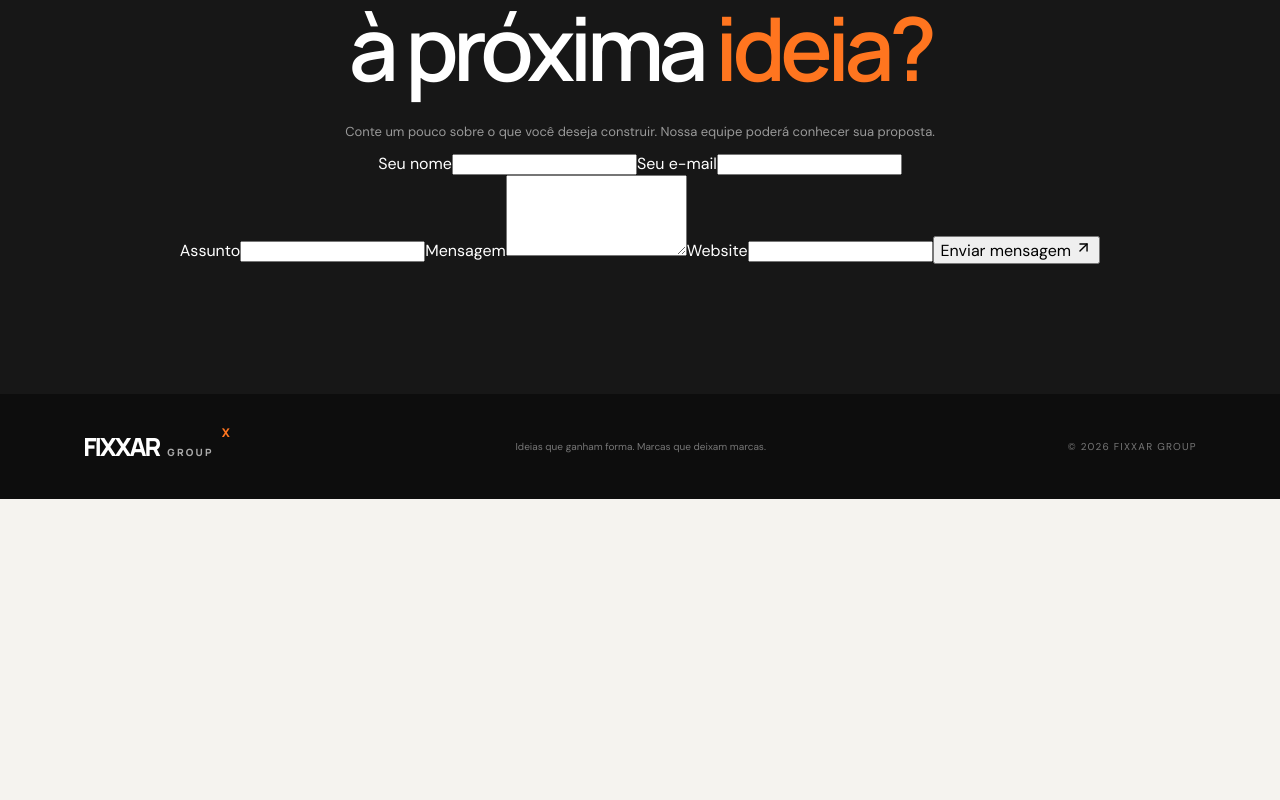
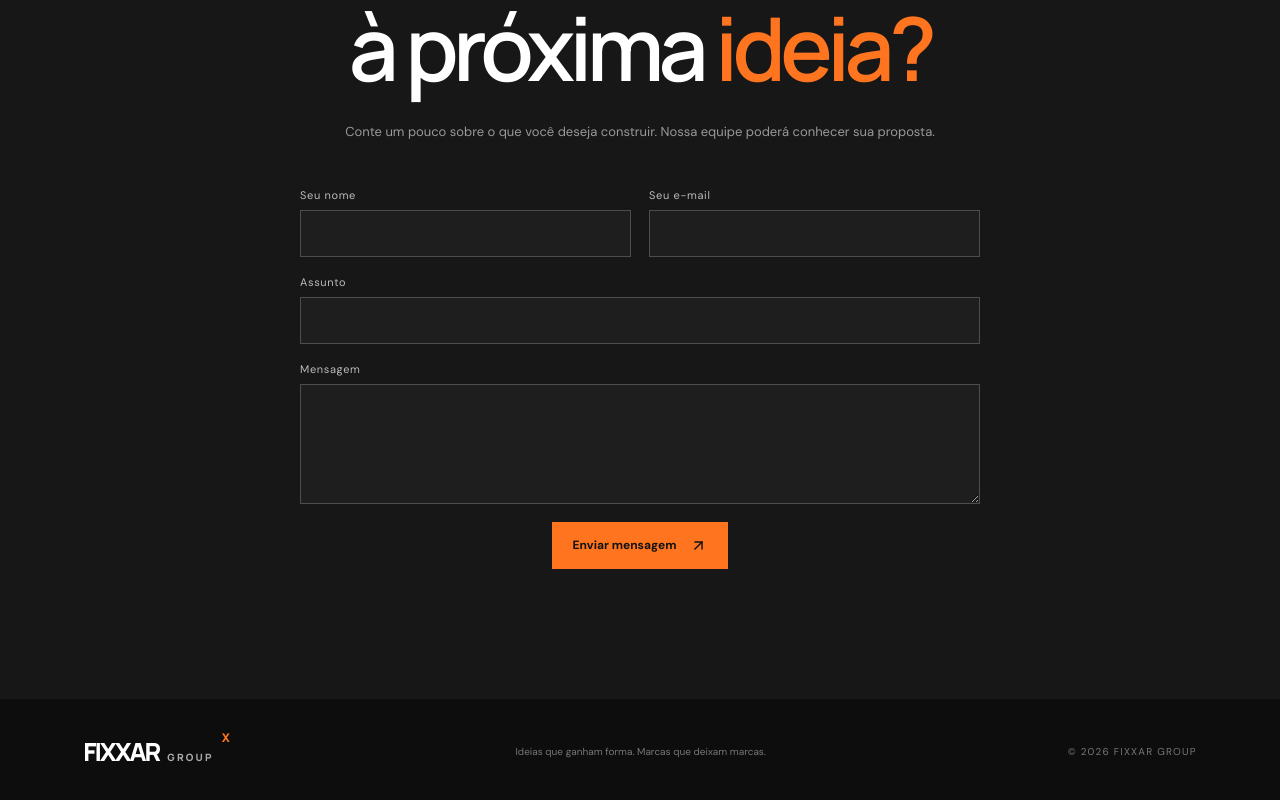
Before and after one commit to thiagosantosvr/fixxar-group-portal, a React (Vite) app: page / in a window 1280 px wide. Shown: the part 4802-5602 px from the top of the page. Before the commit the page ends 5301 px from the top, so only its background shows below. Built offline with nearby package versions, Linux system fonts and the light colour scheme.

Commit message:
Style institutional contact form

```diff
--- a/src/styles.css
+++ b/src/styles.css
@@ -159,3 +159,17 @@ main section[id]{scroll-margin-top:88px}
   .closing h2{font-size:48px}
   .detail-modal{padding:38px 22px}
 }
+
+
+.contact-form{width:min(680px,100%);margin:48px auto 0;text-align:left;display:grid;gap:18px}
+.contact-form label{display:grid;gap:8px;color:#bbb;font-size:11px;letter-spacing:.06em}
+.contact-fields{display:grid;grid-template-columns:1fr 1fr;gap:18px}
+.contact-form input,.contact-form textarea{width:100%;border:1px solid #ffffff35;background:#ffffff08;color:#fff;padding:14px 15px;border-radius:0;font:inherit;font-size:13px;outline:none}
+.contact-form input:focus,.contact-form textarea:focus{border-color:var(--orange)}
+.contact-form textarea{resize:vertical;min-height:120px}
+.contact-submit{justify-self:center;display:flex;align-items:center;gap:14px;padding:14px 20px;border:1px solid var(--orange);background:var(--orange);color:#111;font-size:12px;font-weight:700;cursor:pointer}
+.contact-submit:disabled{opacity:.6;cursor:wait}
+.contact-feedback{margin:0;color:#b9e5c2;font-size:12px;text-align:center}
+.contact-feedback.is-error{color:#ffb29b}
+.contact-honeypot{position:absolute!important;left:-10000px!important;width:1px!important;height:1px!important;overflow:hidden!important}
+@media(max-width:600px){.contact-fields{grid-template-columns:1fr}}
```
